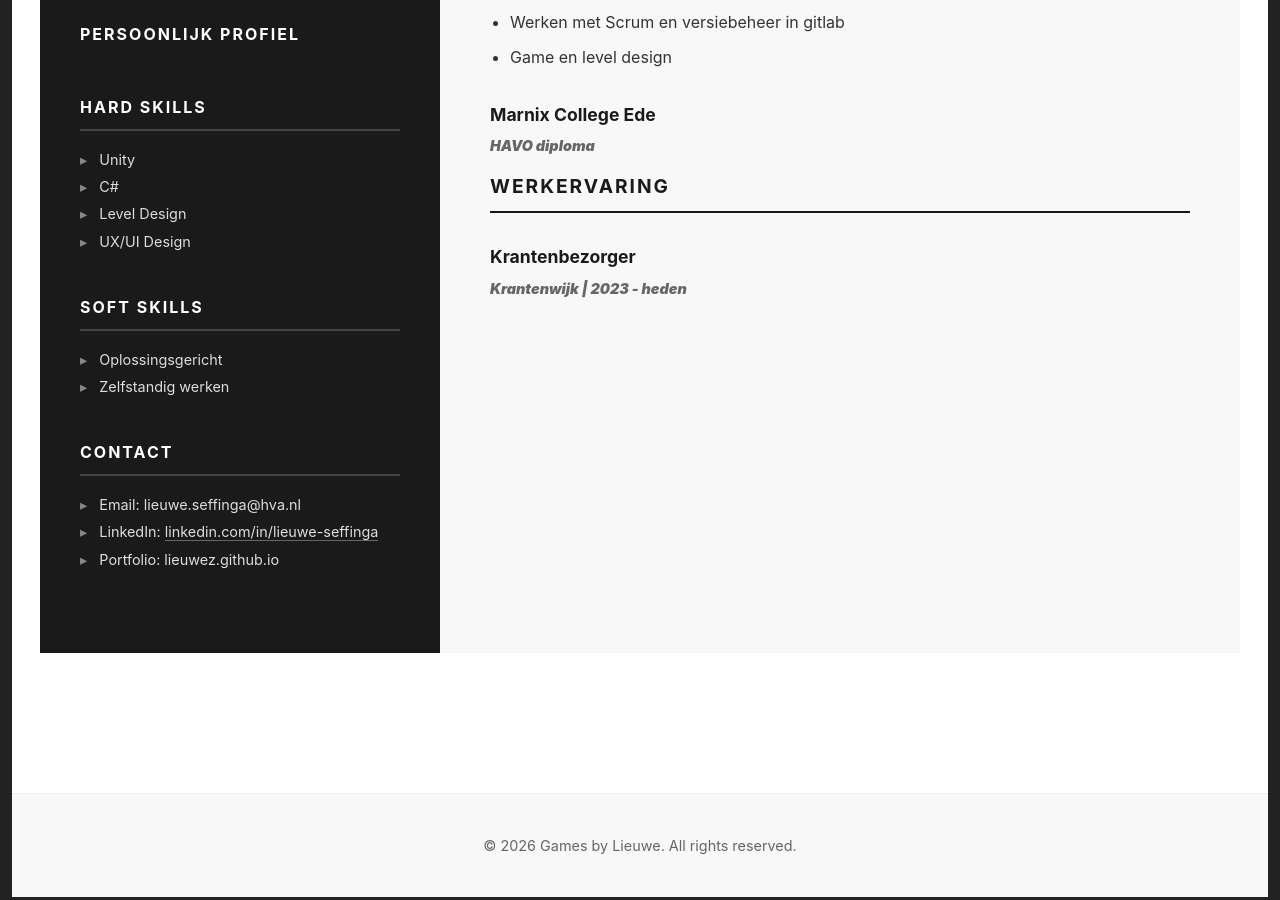
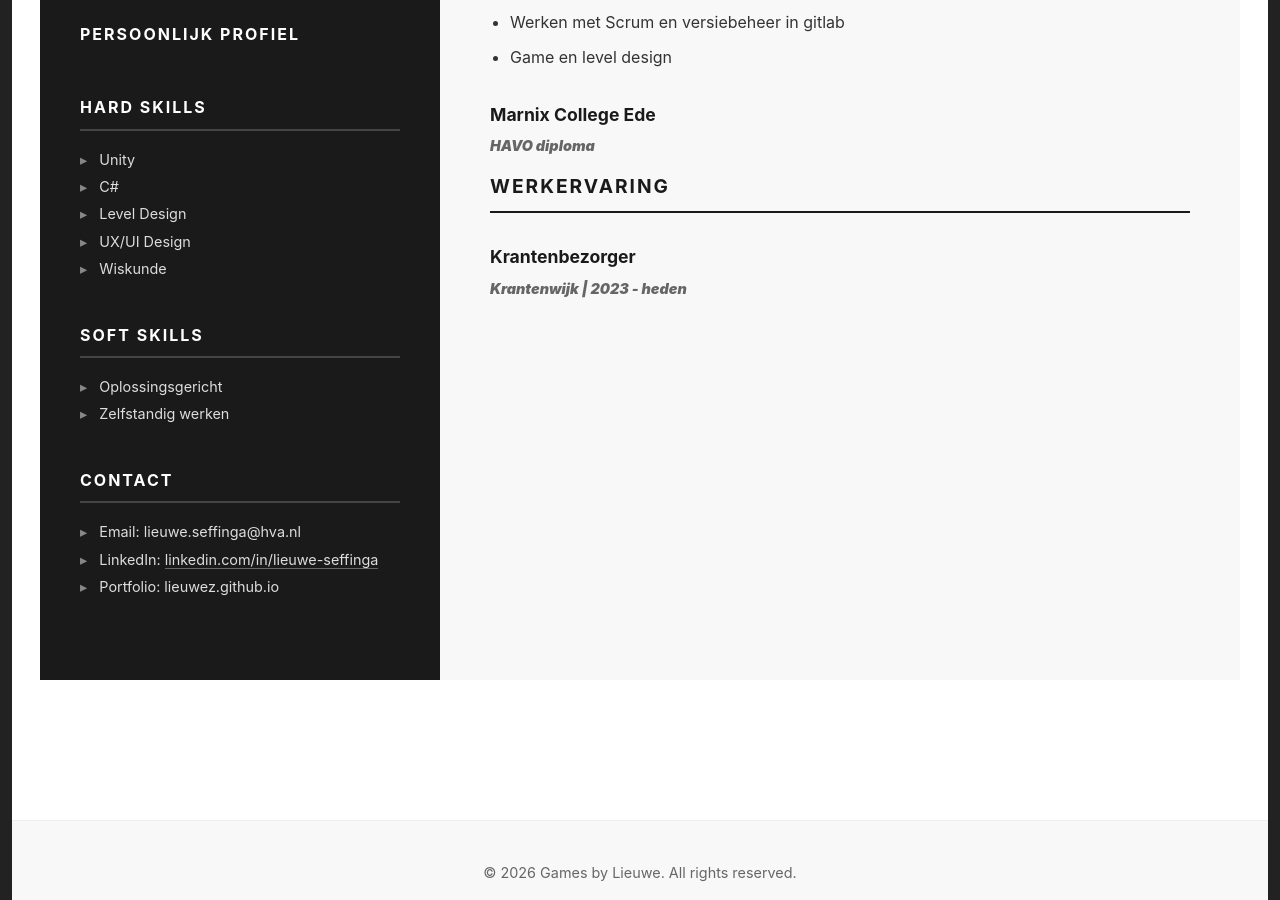
Before and after one commit to lieuweZ/lieuwez.github.io, a Jekyll site: the page built from Bio.md, in a window 1280 px wide and 900 px high, scrolled down 611 px. Built offline with Jekyll 4.4.1, drawn with Linux system fonts in a browser that asks for light colours.

Commit message:
add wskunde

```diff
--- a/Bio.md
+++ b/Bio.md
@@ -16,6 +16,7 @@ permalink: /about/
 - C#
 - Level Design
 - UX/UI Design
+- Wiskunde
 
 ## SOFT SKILLS
 
```
